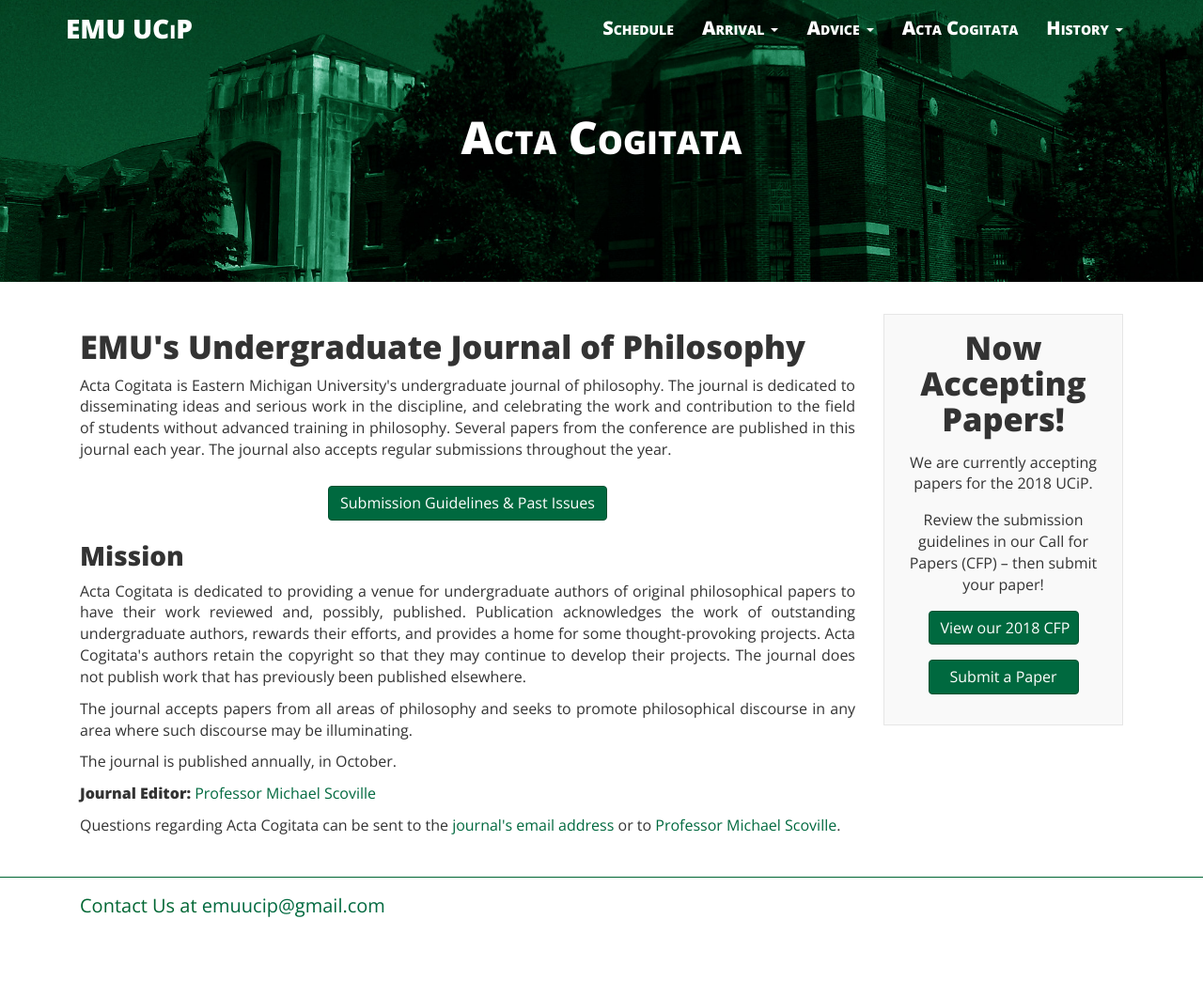
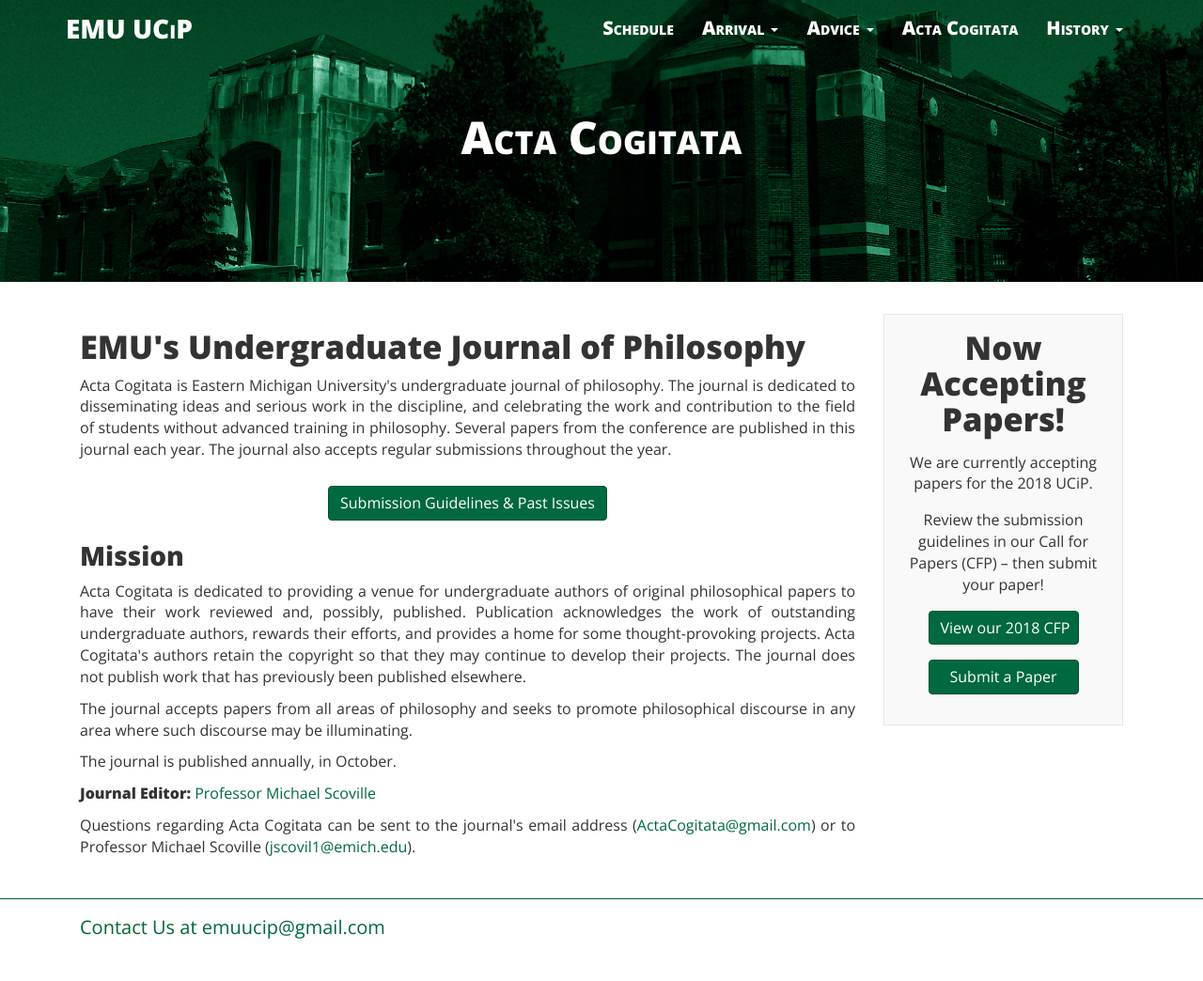
Before and after one commit to ucip/ucip.github.io, a Jekyll site: the page built from journal.md, in a window 1280 px wide. Shown: the whole page at 94% size. Built offline with Jekyll 4.4.1, drawn with Linux system fonts in a browser that asks for light colours; nearby versions of some CDN libraries; before the commit the page ends 1021 px from its top, so only the background shows below that.

Commit message:
added emails for people without auto-start email apps

```diff
--- a/journal.md
+++ b/journal.md
@@ -17,7 +17,7 @@
     <p class="text-justify">The journal accepts papers from all areas of philosophy and seeks to promote philosophical discourse in any area where such discourse may be illuminating.</p>
     <p class="text-justify">The journal is published annually, in October.</p>
     <p class="text-justify"><b>Journal Editor:</b> <a href="http://www.emich.edu/historyphilosophy/philosophy/faculty/scoville.php">Professor Michael Scoville</a></p>
-    <p class="text-justify">Questions regarding Acta Cogitata can be sent to the <a href="mailto:ActaCogitata@gmail.com">journal's email address</a> or to <a href="mailto:jscovil1@emich.edu">Professor Michael Scoville</a>.</p>
+    <p class="text-justify">Questions regarding Acta Cogitata can be sent to the journal's email address (<a href="mailto:ActaCogitata@gmail.com">ActaCogitata@gmail.com</a>) or to Professor Michael Scoville (<a href="mailto:jscovil1@emich.edu">jscovil1@emich.edu</a>).</p>
   </div>
   {% include box.html %}
 </div>
```
